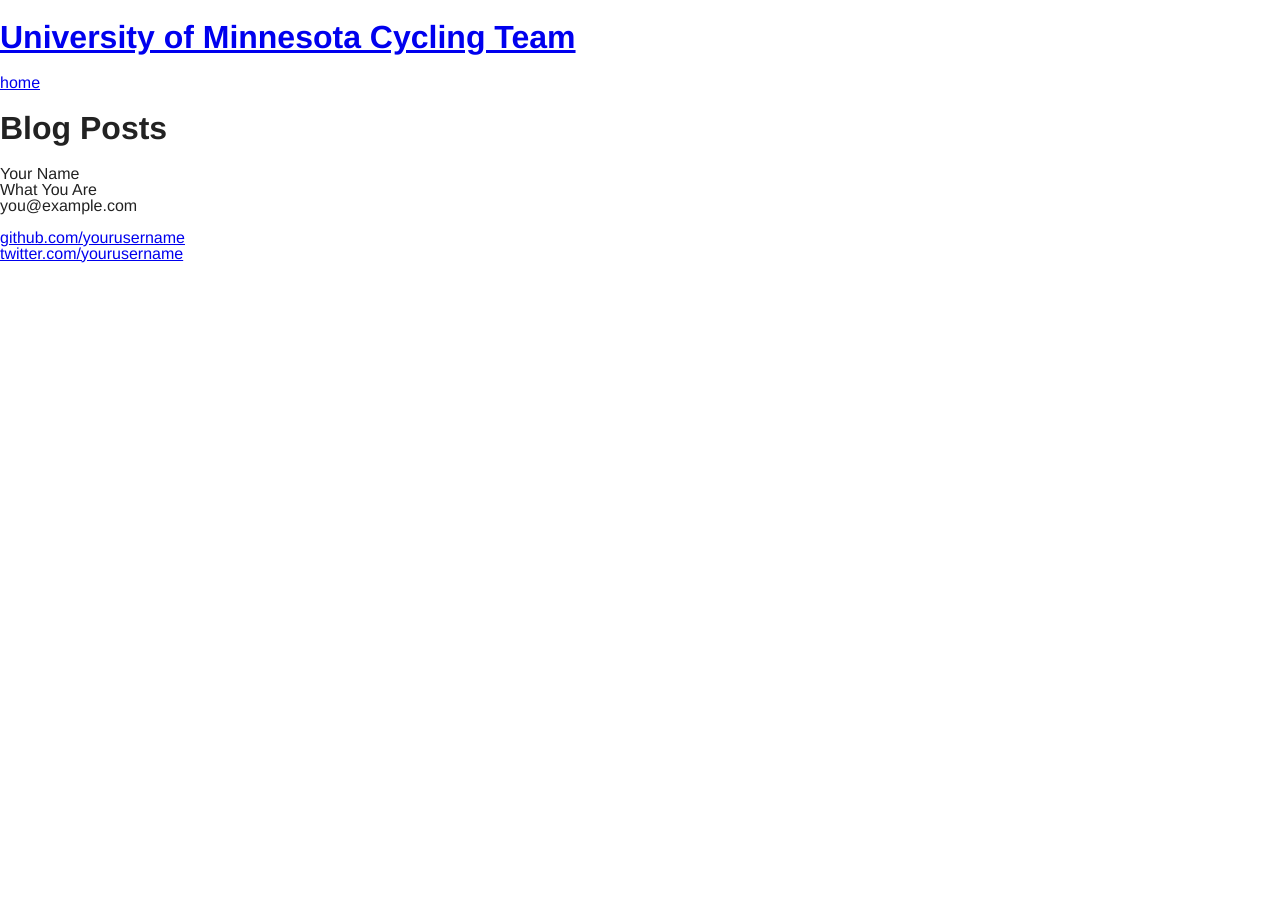
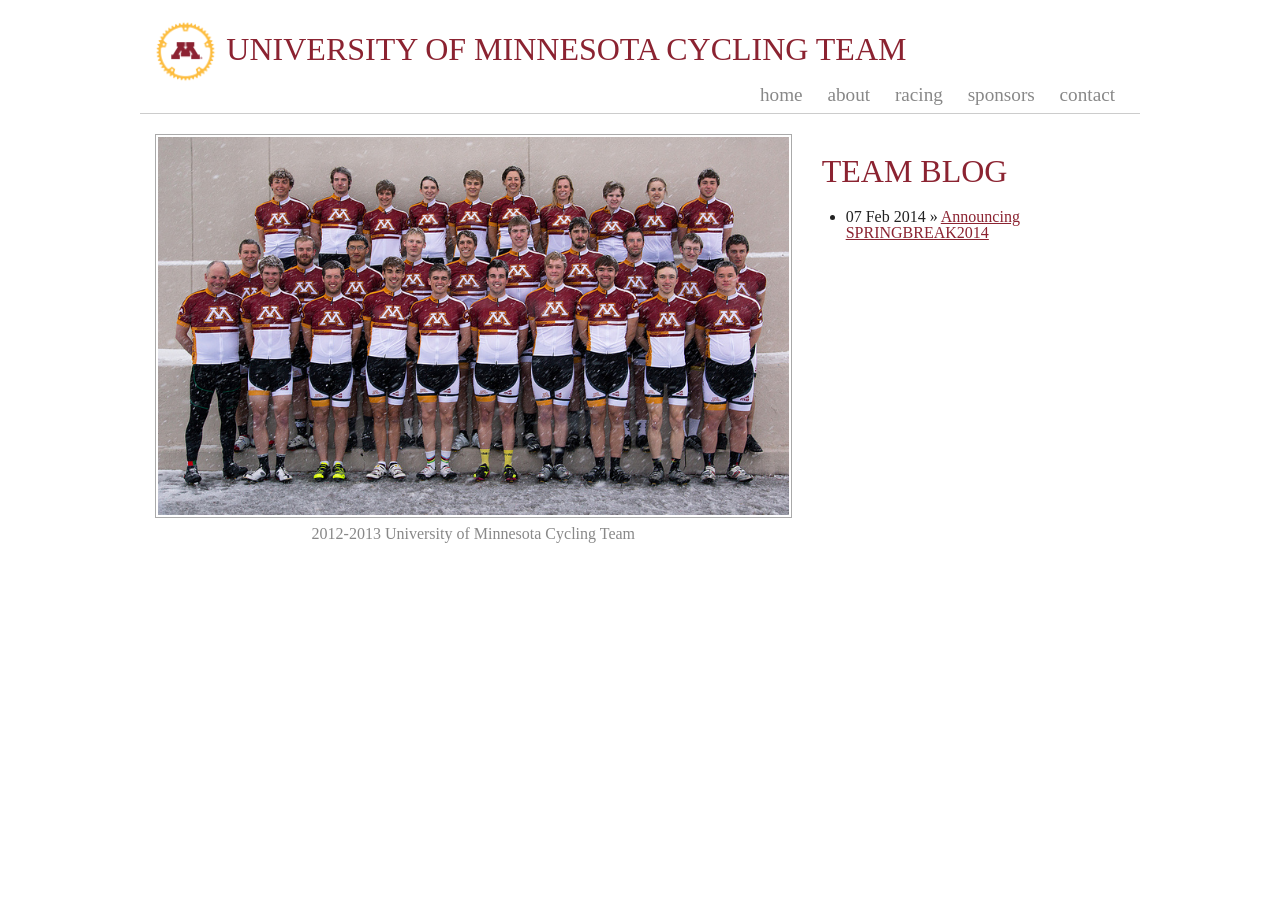
Before and after one commit to vservetas/UMCT.github.io, a Jekyll site: the page built from index.html, in a window 1280 px wide. Built offline with Jekyll 4.4.1, drawn with Linux system fonts in a browser that asks for light colours; some web fonts are replaced; Markdown is read by kramdown in place of the engine named in the settings; after the commit the page ends 900 px from its top, so only the background shows below that.

Commit message:
Preliminary design

```diff
--- /dev/null
+++ b/_includes/base_foot.html
@@ -0,0 +1,3 @@
+    </div>
+    </body>
+</html>
--- /dev/null
+++ b/_includes/base_head.html
@@ -0,0 +1,30 @@
+<!DOCTYPE html>
+<html>
+    <head>
+        <meta charset="utf-8">
+        <meta http-equiv="X-UA-Compatible" content="IE=edge,chrome=1">
+        <title>{{ page.title }}</title>
+        <meta name="viewport" content="width=device-width">
+
+        <!-- syntax highlighting CSS -->
+        <link rel="stylesheet" href="/css/syntax.css">
+
+        <!-- Custom CSS -->
+        <link rel="stylesheet" href="/css/main.css">
+    </head>
+    <body>
+    <header id="top" class="row">
+        <div class="small-12 columns">
+        <h1><img src="/img/umct-gear.png" alt="UMCT Logo" />{{ site.name }}</h1>
+        <nav>
+        <ul>
+            <li>home</li>
+            <li>about</li>
+            <li>racing</li>
+            <li>sponsors</li>
+            <li>contact</li>
+        </ul>
+        </nav>
+        </div>
+    </header>
+    <div id="content" class="row">
--- /dev/null
+++ b/_layouts/base.html
@@ -0,0 +1,3 @@
+{% include base_head.html %}
+{{content}}
+{% include base_foot.html %}
--- a/_layouts/default.html
+++ /dev/null
@@ -1,44 +0,0 @@
-<!DOCTYPE html>
-<html>
-    <head>
-        <meta charset="utf-8">
-        <meta http-equiv="X-UA-Compatible" content="IE=edge,chrome=1">
-        <title>{{ page.title }}</title>
-        <meta name="viewport" content="width=device-width">
-
-        <!-- syntax highlighting CSS -->
-        <link rel="stylesheet" href="/css/syntax.css">
-
-        <!-- Custom CSS -->
-        <link rel="stylesheet" href="/css/main.css">
-
-    </head>
-    <body>
-
-        <div class="site">
-          <div class="header">
-            <h1 class="title"><a href="/">{{ site.name }}</a></h1>
-            <a class="extra" href="/">home</a>
-          </div>
-
-          {{ content }}
-
-          <div class="footer">
-            <div class="contact">
-              <p>
-                Your Name<br />
-                What You Are<br />
-                you@example.com
-              </p>
-            </div>
-            <div class="contact">
-              <p>
-                <a href="https://github.com/yourusername">github.com/yourusername</a><br />
-                <a href="https://twitter.com/yourusername">twitter.com/yourusername</a><br />
-              </p>
-            </div>
-          </div>
-        </div>
-
-    </body>
-</html>
--- /dev/null
+++ b/_posts/2014-02-07-announcing-springbreak2014.md
@@ -0,0 +1,6 @@
+---
+layout: post
+title:  "Announcing SPRINGBREAK2014"
+date:   2014-02-07 13:03:15
+categories: racing spring-break
+---
--- a/css/main.css
+++ b/css/main.css
@@ -1,3 +1,4 @@
+@import url(http://fast.fonts.net/cssapi/eabcf90f-61e0-4895-9207-c66597ce0428.css);
 meta.foundation-version {
   font-family: "/5.1.0/"; }
 
@@ -965,3 +966,61 @@
   .pull-11 {
     right: 91.66667%;
     left: auto; } }
+body {
+  font-family: 'AdobeGaramondW01-Regula'; }
+
+@media only screen and (max-width: 40em) {
+  h1 {
+    font-size: 1.5em; } }
+h1, h2, h3 {
+  font-family: 'TradeGothicW01-BoldCn20 675334';
+  font-weight: normal;
+  text-transform: uppercase;
+  color: #8b2331; }
+  h1 img, h2 img, h3 img {
+    height: 2.0em;
+    padding-bottom: 0.1em;
+    margin-right: 0.33em;
+    display: inline-block; }
+
+header#top {
+  border-bottom: 1px solid #ccc;
+  margin-bottom: 20px; }
+  header#top h1 {
+    margin-bottom: 4px; }
+  header#top nav {
+    font-family: 'Adobe Garamond W01 It';
+    float: right;
+    font-size: 1.2em;
+    color: #888;
+    margin-top: -4px; }
+    header#top nav ul {
+      margin-top: 0;
+      margin-bottom: 8px; }
+      header#top nav ul li {
+        display: inline-block;
+        margin: 0 10px; }
+
+#content img {
+  border: 1px solid #aaa;
+  padding: 2px;
+  background-color: white; }
+
+a {
+  transition: color 0.2s;
+  -moz-transition: color 0.2s;
+  -webkit-transition: color 0.2s; }
+
+a:link, a:visited {
+  color: #8b2331; }
+
+a:hover, a:active {
+  color: #ffb501; }
+
+.caption {
+  margin-top: 8px;
+  text-align: center;
+  color: #888; }
+
+ul {
+  padding-left: 24px; }
--- a/index.html
+++ b/index.html
@@ -1,13 +1,19 @@
 ---
-layout: default
-title: Your New Jekyll Site
+layout: base
+title: Home | University of Minnesota Cycling Team
 ---
 
+<div class="small-12 large-8 columns">
+    <img src="/img/teampic2013.jpg" alt="2012-2013 UMCT Team Picture" />
+    <p class="caption">2012-2013 University of Minnesota Cycling Team</p>
+</div>
+<div class="small-12 large-4 columns">
 <div id="home">
-  <h1>Blog Posts</h1>
+  <h1>Team Blog</h1>
   <ul class="posts">
     {% for post in site.posts %}
       <li><span>{{ post.date | date_to_string }}</span> &raquo; <a href="{{ post.url }}">{{ post.title }}</a></li>
     {% endfor %}
   </ul>
 </div>
+</div>
```
Also changed, not shown: _assets/umct/main.scss (+77 -1 lines), img/teampic2013.jpg (added), img/umct-gear.png (added).
